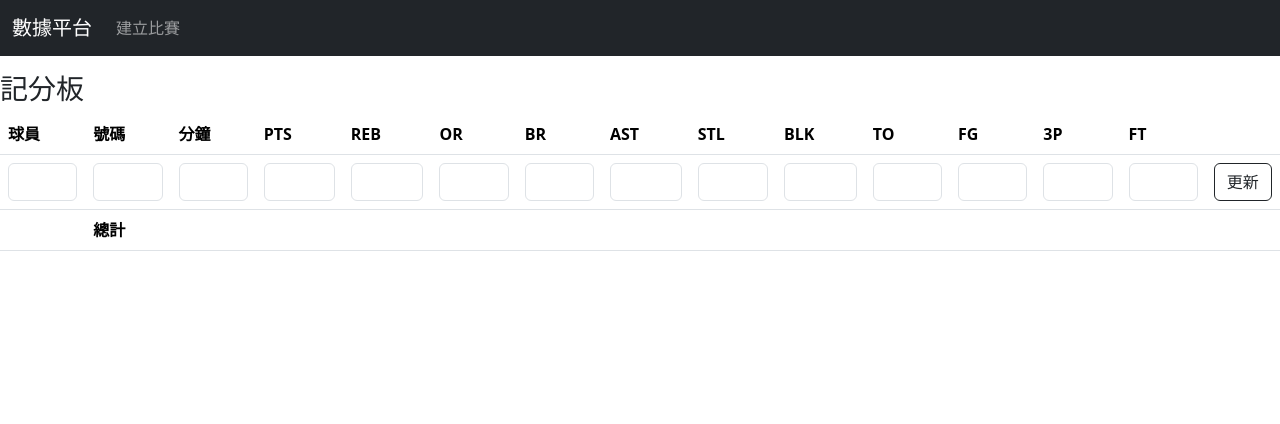
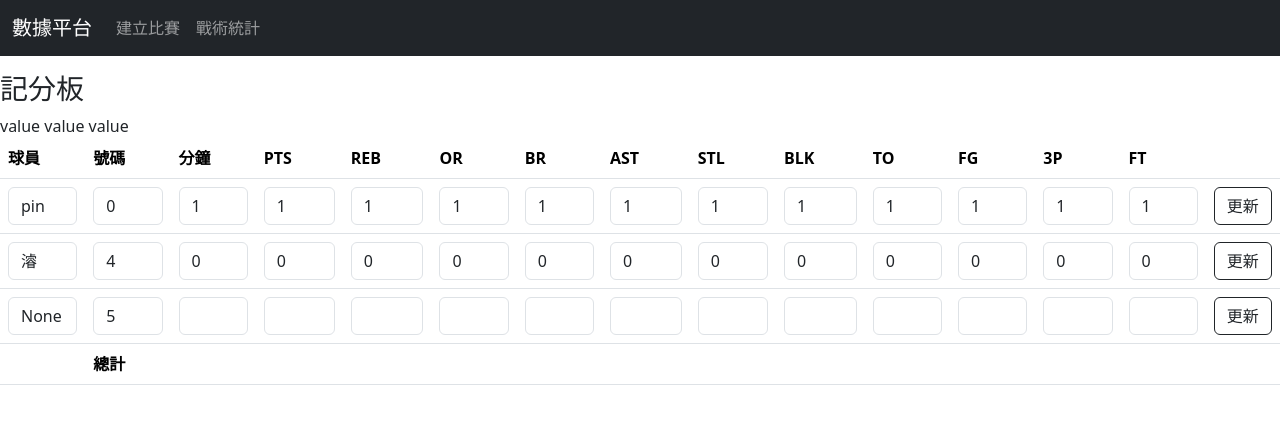
Before and after one commit to PinRay22/BA, a Django app: page /index/ in a window 1280 px wide. Shown: the top 424 px of the page. Run offline with Django 4.2, Linux system fonts and the light colour scheme; data comes from the database, SQL or seed files in the repository; both versions use the stored data as it was after the commit; some libraries are stand-ins or nearby versions.

Commit message:
Add files via upload

```diff
--- a/BA/settings.py
+++ b/BA/settings.py
@@ -116,8 +116,8 @@ USE_TZ = True
 # Static files (CSS, JavaScript, Images)
 # https://docs.djangoproject.com/en/4.0/howto/static-files/
 
-STATIC_URL = 'static/'
-STATICFILES_DIRS = [os.path.join(BASE_DIR, 'static'),]
+STATIC_URL = '/static/'
+STATICFILES_DIRS = [os.path.join(BASE_DIR, 'static')]
 # Default primary key field type
 # https://docs.djangoproject.com/en/4.0/ref/settings/#default-auto-field
 
--- a/BA/urls.py
+++ b/BA/urls.py
@@ -21,5 +21,9 @@ urlpatterns = [
     path('admin/', admin.site.urls),
     path('index/', views.index_view),
     path('gameset/', views.gameset_view),
+    path('strategy/', views.strategy_view),
+    path('addgame/', views.add_game),
+    path('login/', views.login),
+    path('renew/', views.renew),
 
 ]
--- a/BAapp/admin.py
+++ b/BAapp/admin.py
@@ -4,3 +4,4 @@ from BAapp.models import *
 
 admin.site.register(players)
 admin.site.register(GAME)
+admin.site.register(Strategy)
--- a/BAapp/models.py
+++ b/BAapp/models.py
@@ -1,8 +1,8 @@
 from django.db import models
 
-
+# 球員數據
 class players(models.Model):
-    PID = models.AutoField('球員編號', primary_key=True)
+    PID = models.AutoField('球員編號', primary_key=True) # 不能重複
     GID = models.CharField('比賽編號', max_length=20)
     PName = models.CharField('會員姓名', max_length=20)
     NUM = models.IntegerField('球衣號', null=True)
@@ -15,7 +15,7 @@ class players(models.Model):
     STL = models.IntegerField('抄截', null=True)
     BLK = models.IntegerField('阻攻', null=True)
     TO = models.IntegerField('失誤', null=True)
-    FG = models.IntegerField('2分球', null=True)
+    FG = models.CharField('2分球', max_length=10, null=True)
     TP = models.IntegerField('3分球', null=True)
     FT = models.IntegerField('罰球', null=True)
     GS_CHOICES = [
@@ -25,6 +25,34 @@ class players(models.Model):
     ]
     GS = models.CharField('狀態',max_length=5, choices=GS_CHOICES, default='DNP')
 
+    def calculate_fg_percentage(self):
+        if self.FG is not None:
+            made, attempted = map(int, self.FG.split('/'))
+            if attempted > 0:
+                percentage = round(made / attempted, 2)
+                return f"{made}/{attempted} ({percentage})"
+        return None
+
+    def update_fg_percentage(self, made, attempted):
+        if self.FG is not None:
+            old_made, old_attempted = map(int, self.FG.split('/'))
+            new_made = old_made + made
+            new_attempted = old_attempted + attempted
+            self.FG = f"{new_made}/{new_attempted}"
+        else:
+            self.FG = f"{made}/{attempted}"
+
+
+# 比賽
 class GAME(models.Model):
-    GID = models.CharField('比賽編號', max_length=50, null = False)
+    GID = models.CharField('比賽編號', max_length=50, null = False) # 不能重複
     GName = models.CharField('比賽名稱', max_length=50)
+
+
+class Strategy(models.Model):
+    SID = models.CharField('戰術表編號', max_length=50, null = False) # 不能重複
+    SName = models.CharField('戰術名稱', max_length=50)    # 西班牙擋拆              # 西班牙擋拆
+    SPlayer = models.CharField('場上球員', max_length=50)  # 0, 17, 5, 35, 96       # 0, 17, 15, 33, 96
+    SStPlayer = models.CharField('發動者', max_length=50)  # 0                      # 15
+    EndPlayer = models.CharField('終結者', max_length=50)  # 17                     # 17
+    Clean = models.CharField('空檔', max_length=50)  # 0                            # 0
--- a/BAapp/views.py
+++ b/BAapp/views.py
@@ -1,20 +1,99 @@
 from django.shortcuts import render
 from django.shortcuts import render, redirect, HttpResponseRedirect
+from BAapp.models import *
 # Create your views here.
 
 
 def index_view(request):
+    latest_game = GAME.objects.latest('GID')
+
+    if latest_game is not None:
+        latest_gid = latest_game.GID
+    else:
+        latest_gid = None
+    player = players.objects.filter( GID = latest_gid )
+
     return render(request, 'index.html', locals())
+
+def renew(request):
+    get_pid = request.POST.get('pid', '')
+    get_name = request.POST.get('name', '')
+    get_number = request.POST.get('number', '')
+    get_min = request.POST.get('min', '')
+    get_pts = request.POST.get('pts', '')
+    get_reb = request.POST.get('reb', '')
+    get_or = request.POST.get('or', '')
+    get_br = request.POST.get('br', '')
+    get_ast = request.POST.get('ast', '')
+    get_stl = request.POST.get('stl', '')
+    get_blk = request.POST.get('blk', '')
+    get_to = request.POST.get('to', '')
+    get_fg = request.POST.get('fg', '')
+    get_3p = request.POST.get('3p', '')
+    get_ft = request.POST.get('ft', '')
+    player = players.objects.get(PID=get_pid)
+    player.PName = get_name
+    player.NUM = get_number
+    player.MIN = get_min
+    player.PTS = get_pts
+    player.REB = get_reb
+    player.OR = get_or
+    player.BR = get_br
+    player.AST = get_ast
+    player.STL = get_stl
+    player.BLK = get_blk
+    player.TO = get_to
+    player.FG = get_fg
+    player.TP = get_3p
+    player.FT = get_ft
+    player.save()
+    return redirect('/index/')
 
 
 def gameset_view(request):
+    latest_game = GAME.objects.latest('GID')
+
+    if latest_game is not None:
+        latest_gid = latest_game.GID
+    else:
+        latest_gid = None
+    player = players.objects.filter( GID = latest_gid )
     return render(request, 'gameset.html', locals())
 
-def login(request):
-    get_pnum = request.POST.get('number', '')
-    get_odid = request.POST.get('status', '')
+def add_game(request):
+    get_gid = request.POST.get('gid', '')
+    get_gname = request.POST.get('gname', '')
+    GAME.objects.create(
+        GID = get_gid,
+        GName = get_gname
+    )
     return redirect('/gameset/')
 
 
-def creategame(request):
+def login(request):
+    get_number = request.POST.get('number', '')
+    get_status = request.POST.get('status', '')
+    get_gid = request.POST.get('gid', '')
+    players.objects.create(
+        NUM = get_number,
+        PName = 'None',
+        GID = get_gid,
+        GS = get_status,
+        MIN = None,
+        PTS = None,
+        REB = None,
+        OR = None,
+        BR = None,
+        AST = None,
+        STL = None,
+        BLK = None,
+        TO = None,
+        FG = None,
+        TP = None,
+        FT = None
+    )
     return redirect('/gameset/')
+
+def strategy_view(request):
+
+    return render(request, 'strategy.html', locals())
--- a/templates/index.html
+++ b/templates/index.html
@@ -36,7 +36,9 @@
                     <li class="nav-item">
                         <a class="nav-link" href="../gameset/" >建立比賽</a>
                     </li>
-
+                    <li class="nav-item">
+                        <a class="nav-link" href="../strategy/" >戰術統計</a>
+                    </li>
                 </ul>
             </div>
         </div>
@@ -66,56 +68,57 @@
               </tr>
             </thead>
             <tbody>
+                {% for player1 in player %}
               <tr>
-                <form action="" method="POST" class="update-form">{% csrf_token %}
+                <form action="/renew/" method="POST" class="update-form">{% csrf_token %}
                     <td>
-                        <input type="text" name = "name" class="form-control" placeholder="">
+                        <input type="text" name = "name" class="form-control" value="{{player1.PName}}">
                     </td>
                     <td>
-                        <input type="text" name = "number" class="form-control" placeholder="">
-                    </td>
-
-                    <td align="left" valign="middle">
-                        <input type="number" name = "min" class="form-control" placeholder="">
+                        <input type="text" name = "number" class="form-control" value="{{player1.NUM}}">
                     </td>
                     <td align="left" valign="middle">
-                        <input type="number" name = "pts" class="form-control" placeholder="">
+                        <input type="number" name = "min" class="form-control"  min="0" value="{{player1.MIN}}">
                     </td>
                     <td align="left" valign="middle">
-                        <input type="number" name="reb" class="form-control quantity-input" min="1" step="1">
+                        <input type="number" name = "pts" class="form-control"  min="0" value="{{player1.PTS}}">
                     </td>
                     <td align="left" valign="middle">
-                        <input type="number" name="or" class="form-control quantity-input" min="1" step="1">
+                        <input type="number" name="reb" class="form-control quantity-input" min="0" step="1" value="{{player1.REB}}">
                     </td>
                     <td align="left" valign="middle">
-                        <input type="number" name="br" class="form-control quantity-input" min="1" step="1">
+                        <input type="number" name="or" class="form-control quantity-input" min="0" step="1" value="{{player1.OR}}">
                     </td>
                     <td align="left" valign="middle">
-                        <input type="number" name="ast" class="form-control quantity-input" min="1" step="1">
+                        <input type="number" name="br" class="form-control quantity-input" min="0" step="1" value="{{player1.BR}}">
                     </td>
                     <td align="left" valign="middle">
-                        <input type="number" name="stl" class="form-control quantity-input" min="1" step="1">
+                        <input type="number" name="ast" class="form-control quantity-input" min="0" step="1" value="{{player1.AST}}">
                     </td>
                     <td align="left" valign="middle">
-                        <input type="number" name="blk" class="form-control quantity-input" min="1" step="1">
+                        <input type="number" name="stl" class="form-control quantity-input" min="0" step="1" value="{{player1.STL}}">
                     </td>
                     <td align="left" valign="middle">
-                        <input type="number" name="to" class="form-control quantity-input" min="1" step="1">
+                        <input type="number" name="blk" class="form-control quantity-input" min="0" step="1" value="{{player1.BLK}}">
                     </td>
                     <td align="left" valign="middle">
-                        <input type="number" name="fg" class="form-control quantity-input" min="1" step="1">
+                        <input type="number" name="to" class="form-control quantity-input" min="0" step="1" value="{{player1.TO}}">
                     </td>
                     <td align="left" valign="middle">
-                        <input type="number" name="3p" class="form-control quantity-input" min="1" step="1">
+                        <input type="number" name="fg" class="form-control quantity-input" min="0" step="1" value="{{player1.FG}}">
                     </td>
                     <td align="left" valign="middle">
-                        <input type="number" name="ft" class="form-control quantity-input" min="1" step="1">
+                        <input type="number" name="3p" class="form-control quantity-input" min="0" step="1" value="{{player1.TP}}">
+                    </td>value
+                    <td align="left" valign="middle">
+                        <input type="number" name="ft" class="form-control quantity-input" min="0" step="1" value="{{player1.FT}}">
                     </td>
                     <td>
                         <input type="submit" value="更新" class="btn btn-outline-dark">
                     </td>
-                    <input type="hidden" name="pid" value="">
+                    <input type="hidden" name="pid" value="{{player1.PID}}">
                 </form>
+                {% endfor %}
 
                 <!-- <form action="" method="POST">{% csrf_token %}
                   <td align="left" valign="middle">
@@ -124,6 +127,7 @@
                   </td>
                 </form> -->
               </tr>
+
             </tbody>
 
             <tfoot>
```
Also changed, not shown: templates/gameset.html (+11 -6 lines), templates/strategy.html (added, +148 -0 lines), BAapp/migrations/0002_strategy.py (added), BAapp/migrations/0003_alter_players_fg.py (added), db.sqlite3.
